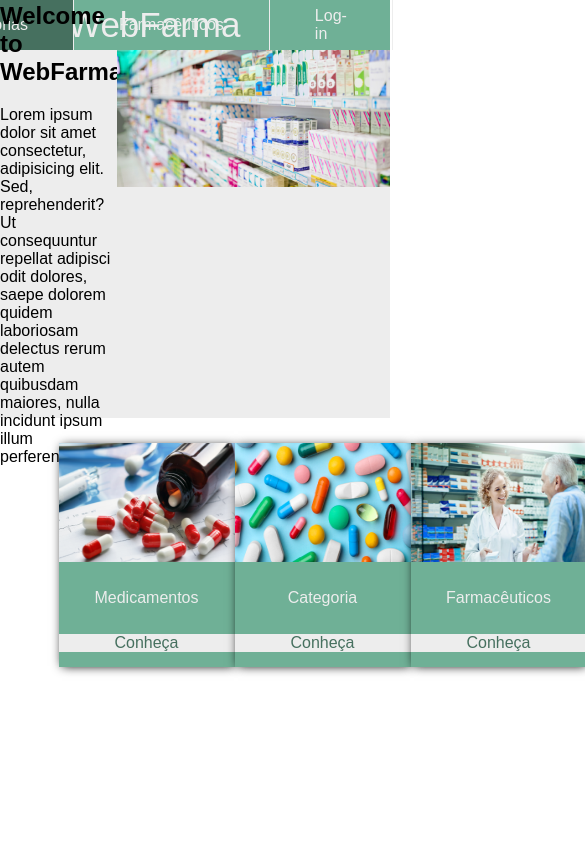
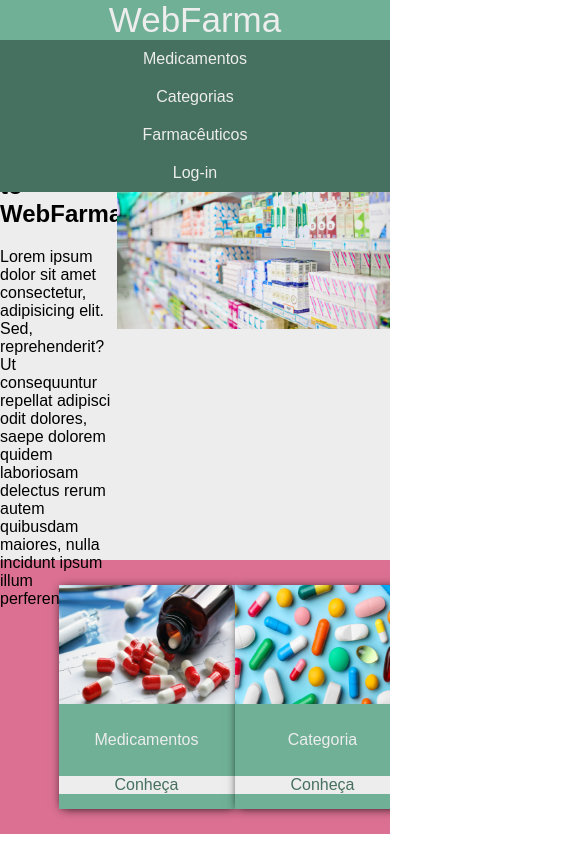
Before and after one commit to Bea-Araujo/WebFarma, a React (Vite) app in the folder webfarma/: page / in a window 390 px wide. Shown: the whole page, 585 px wide, since content can reach past the window. Built offline with nearby package versions, Linux system fonts and the light colour scheme; a web font is replaced by a local one.

Commit message:
responsividade adicianada ao header

```diff
--- a/webfarma/src/components/Header/Header.jsx
+++ b/webfarma/src/components/Header/Header.jsx
@@ -8,9 +8,9 @@ export const Header = () => {
             <Link to='/'>WebFarma</Link>
             <nav className={s.nav}>
                 <Link to='/products'>Medicamentos</Link>
-                <Link to='/products'>Categorias</Link>
-                <Link to='/products'>Farmacêuticos</Link>
-                <Link to='/products'>Log-in</Link>
+                <Link to='/'>Categorias</Link>
+                <Link to='/'>Farmacêuticos</Link>
+                <Link to='/'>Log-in</Link>
             </nav>
         </header>
     )
--- a/webfarma/src/components/Header/Header.module.css
+++ b/webfarma/src/components/Header/Header.module.css
@@ -42,3 +42,28 @@
 .nav>a:hover {
     background-color: var(--secondary);
 }
+
+@media (max-width: 426px) {
+    .container {
+        justify-content: center;
+        flex-direction: column;
+        height: fit-content;
+        padding: 0;
+    }
+
+    .nav {
+        width: 100%;
+        flex-direction: column;
+        background-color: var(--secondary)
+    }
+
+    .nav>a {
+        padding: 10px;
+        border-left: none;
+
+    }
+
+    .nav>a:last-child {
+        border-right: none;
+    }
+}
--- a/webfarma/src/pages/Home/Home.jsx
+++ b/webfarma/src/pages/Home/Home.jsx
@@ -1,7 +1,5 @@
 import React from 'react'
 import s from './Home.module.css'
-import arrow1 from '../../assets/Arrow1.svg'
-import arrow2 from '../../assets/Arrow2.svg'
 import farma1 from '../../assets/img-farma.jpg'
 import farmaceuticos from '../../assets/farmaceuticos.png'
 import Medicamentos from '../../assets/Medicamentos.png'
--- a/webfarma/src/pages/Home/Home.module.css
+++ b/webfarma/src/pages/Home/Home.module.css
@@ -39,3 +39,10 @@
     align-items: center;
     justify-content: space-around;
 }
+
+@media (max-width: 426px) {
+    .container {
+        background-color: palevioletred;
+        overflow: hidden;
+    }
+}
```
